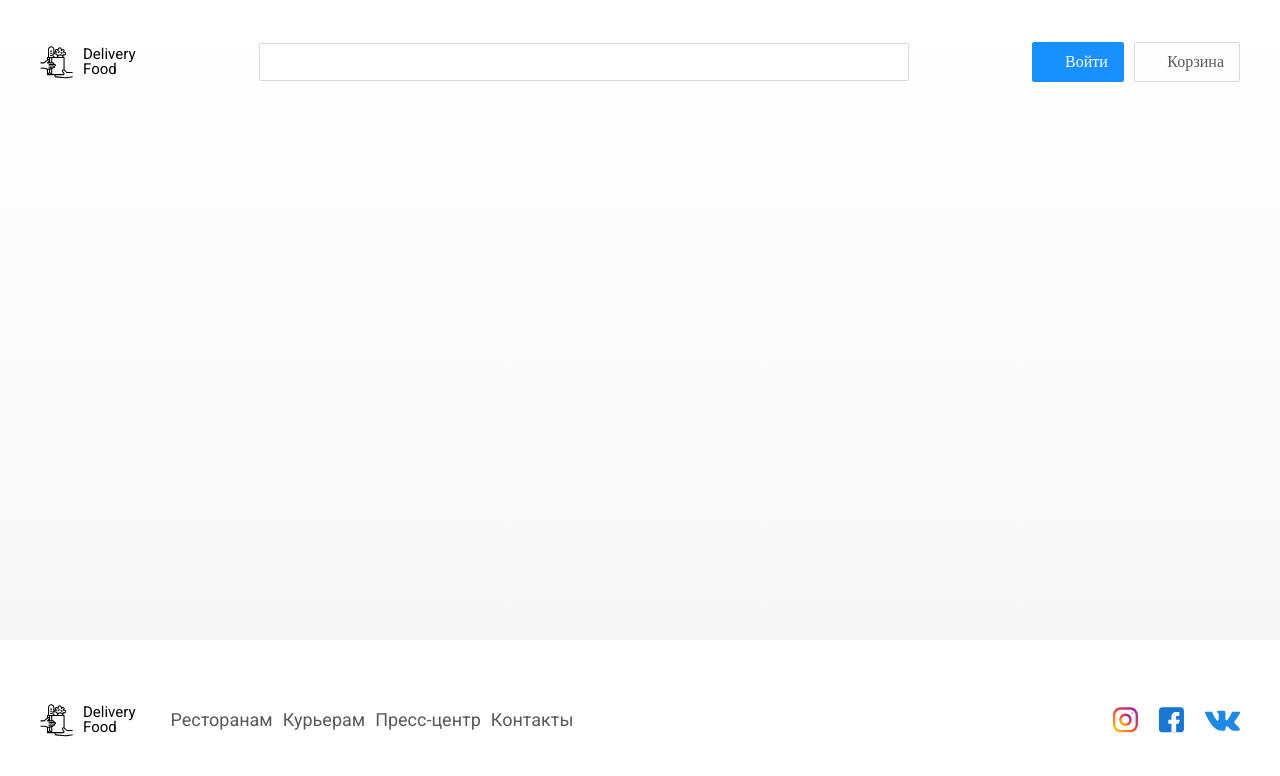
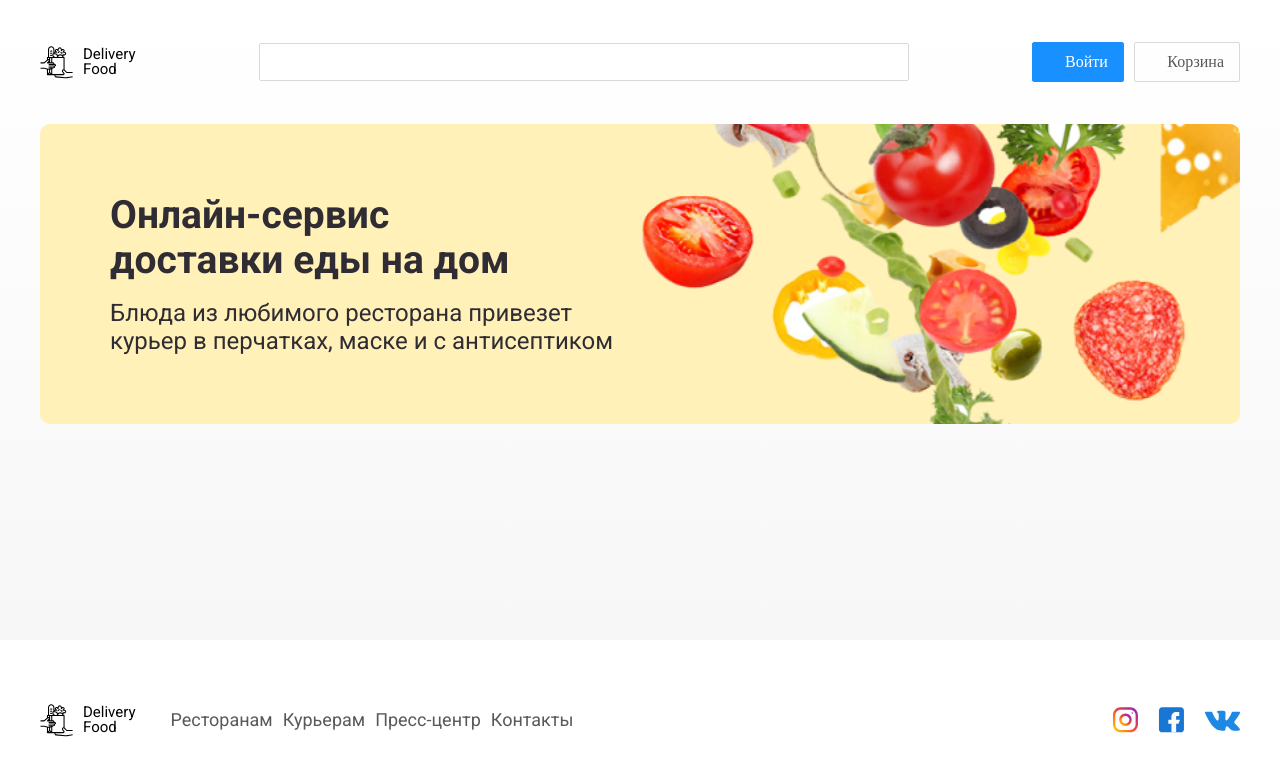
Before and after one commit to Verruckterdrachen/Delivery-Food, a website: page #src/index.html in a window 1280 px wide. Drawn offline with nearby package versions, Linux system fonts and the light colour scheme; files that its build step writes are made by us from their sources; files whose address does not match are found by name; a web font is replaced by a local one.

Commit message:
feat: add promo section

```diff
--- a/#src/index.html
+++ b/#src/index.html
@@ -1,12 +1,25 @@
 <!DOCTYPE html>
 <html lang="ru">
 	@@include('_head.html',{
-	"title":"Главная"
+	"title":"Home"
 	})
 	<body>
 		<div class="wrapper">
 			@@include('_header.html',{})
 			<main class="page">
+        <section class="section promo">
+          <div class="promo__container _container">
+            <div class="promo__body">
+              <div class="promo__content">
+                <h1 class="promo__title">Онлайн-сервис<br>доставки еды на дом</h1>
+                <div class="promo__text">Блюда из любимого ресторана привезет курьер в перчатках, маске и с антисептиком</div>
+              </div>
+              <div class="promo__image _ibg">
+                <img src="img/promo/promo-bg.png" alt="promo">
+              </div>
+            </div>
+          </div>
+        </section>
 			</main>
 			@@include('_footer.html',{})
 		</div>
--- a/#src/scss/home.scss
+++ b/#src/scss/home.scss
@@ -1,3 +1,47 @@
 //====================================================================================================
-
+.promo {
+  margin: 124px 0px 0px 0px;
+  @media (max-width:$md2+px){
+    margin: 94px 0px 0px 0px;
+  }
+  &__body {
+    display: flex;
+    flex-direction: column;
+    justify-content: center;
+    min-height: 300px;
+    background-color: #FFF1B8;
+    color: $darkGrayColor;
+    border-radius: 10px;
+    padding-top: 20px;
+    padding-bottom: 20px;
+    @include adaptiv-value("padding-left", 70, 30, 1);
+    @include adaptiv-value("padding-right", 70, 30, 1);
+    position: relative;
+    overflow: hidden;
+  }
+  &__content {
+    z-index: 2;
+  }
+  &__title {
+    @include adaptiv-value("font-size", 39, 28, 1);
+    font-weight: 700;
+    line-height: 45.7 / 39 * 100%;
+    margin: 0px 0px 15px 0px;
+  }
+  &__text {
+    @include adaptiv-value("font-size", 24, 20, 1);
+    line-height: 28.13 / 24 * 100%;
+    max-width: 520px;
+  }
+  &__image {
+    position: absolute;
+    width: 100%;
+    height: 100%;
+    top: 0;
+    right: -290px;
+    @media (max-width:$md2+px){
+      right: 0;
+    }
+  }
+}
 //====================================================================================================
```
Also changed, not shown: Delivery-Food/index.html (+14 -1 lines), Delivery-Food/css/style.min.css.
